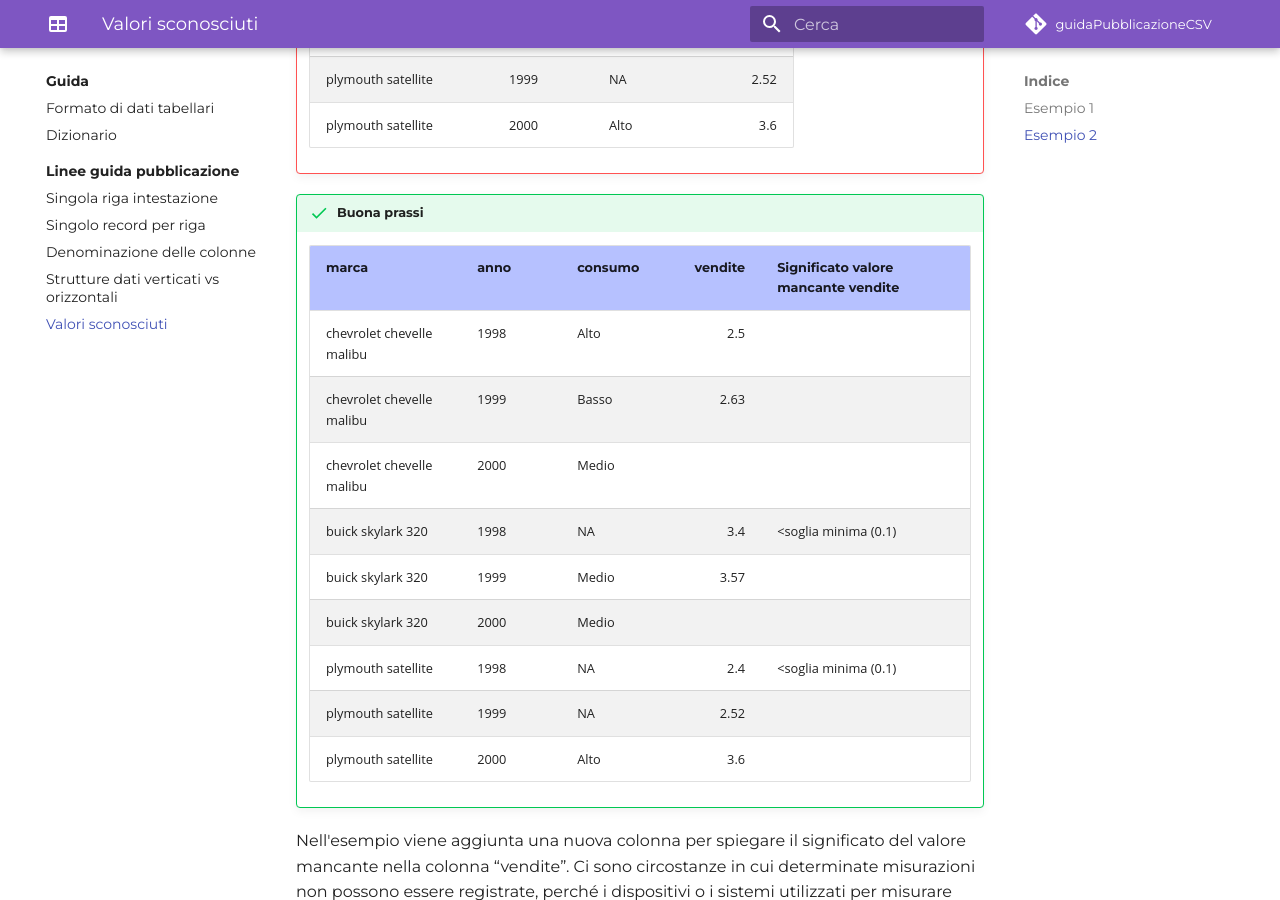
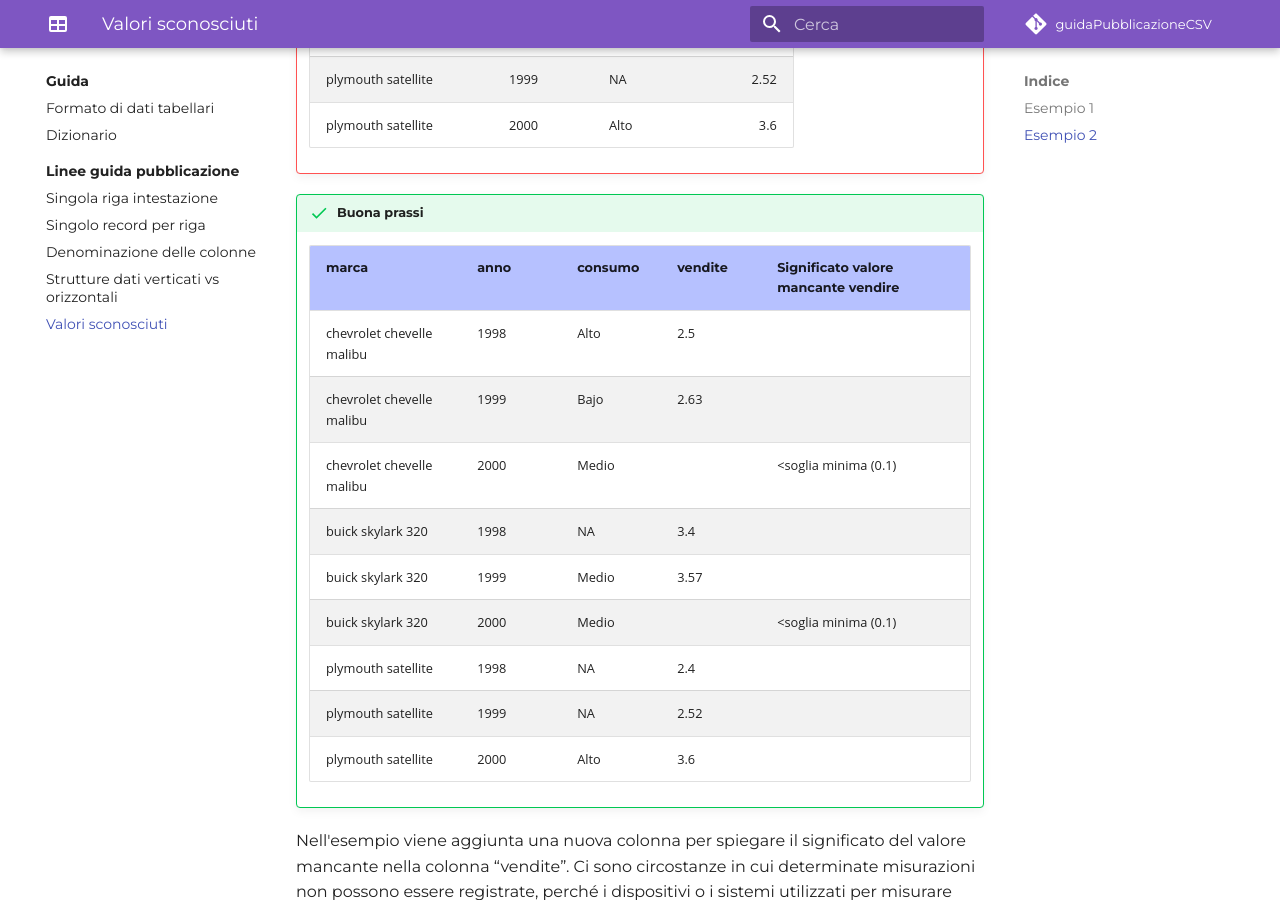
Before and after one commit to ondata/guidaPraticaPubblicazioneCSV, an MkDocs documentation site: the page built from docs/guida/linee_guida_pubblicazione/P05_trattamento_valori_sconosciuti.md, in a window 1280 px wide and 900 px high, scrolled down 2665 px. Built offline with MkDocs 1.6.1 and Material for MkDocs 9.7.7, drawn with Linux system fonts in a browser that asks for light colours; comment, search, counter and statistics services are not loaded.

Commit message:
correzione tabella

```diff
--- a/docs/guida/linee_guida_pubblicazione/P05_trattamento_valori_sconosciuti.md
+++ b/docs/guida/linee_guida_pubblicazione/P05_trattamento_valori_sconosciuti.md
@@ -63,15 +63,15 @@ Nell'esempio si osserva che il valore `0` nella colonna "vendite", indica che pe
 
 !!! success "Buona prassi"
 
-    | marca | anno | consumo | vendite | Significato valore mancante vendite |
-    | --- | --- | --- | ---: | --- |
+    | marca | anno | consumo | vendite | Significato valore mancante vendire |
+    | --- | --- | --- | --- | --- |
     | chevrolet chevelle malibu | 1998 | Alto | 2.5 |  |
-    | chevrolet chevelle malibu | 1999 | Basso | 2.63 |  |
-    | chevrolet chevelle malibu | 2000 | Medio |  |  |
-    | buick skylark 320 | 1998 | NA | 3.4 | <soglia minima (0.1) |
+    | chevrolet chevelle malibu | 1999 | Bajo | 2.63 |  |
+    | chevrolet chevelle malibu | 2000 | Medio |  | <soglia minima (0.1) |
+    | buick skylark 320 | 1998 | NA | 3.4 |  |
     | buick skylark 320 | 1999 | Medio | 3.57 |  |
-    | buick skylark 320 | 2000 | Medio |  |  |
-    | plymouth satellite | 1998 | NA | 2.4 | <soglia minima (0.1) |
+    | buick skylark 320 | 2000 | Medio |  | <soglia minima (0.1) |
+    | plymouth satellite | 1998 | NA | 2.4 |  |
     | plymouth satellite | 1999 | NA | 2.52 |  |
     | plymouth satellite | 2000 | Alto | 3.6 |  |
 
```
